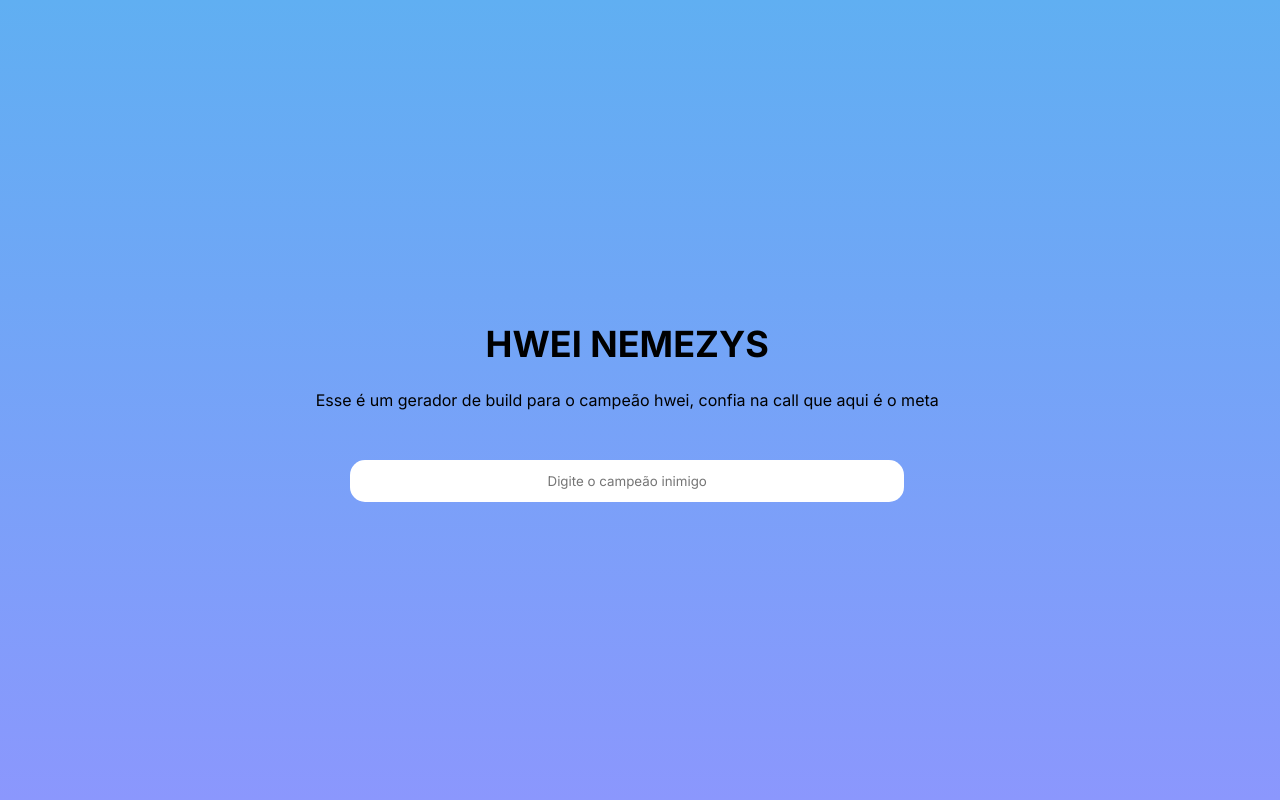
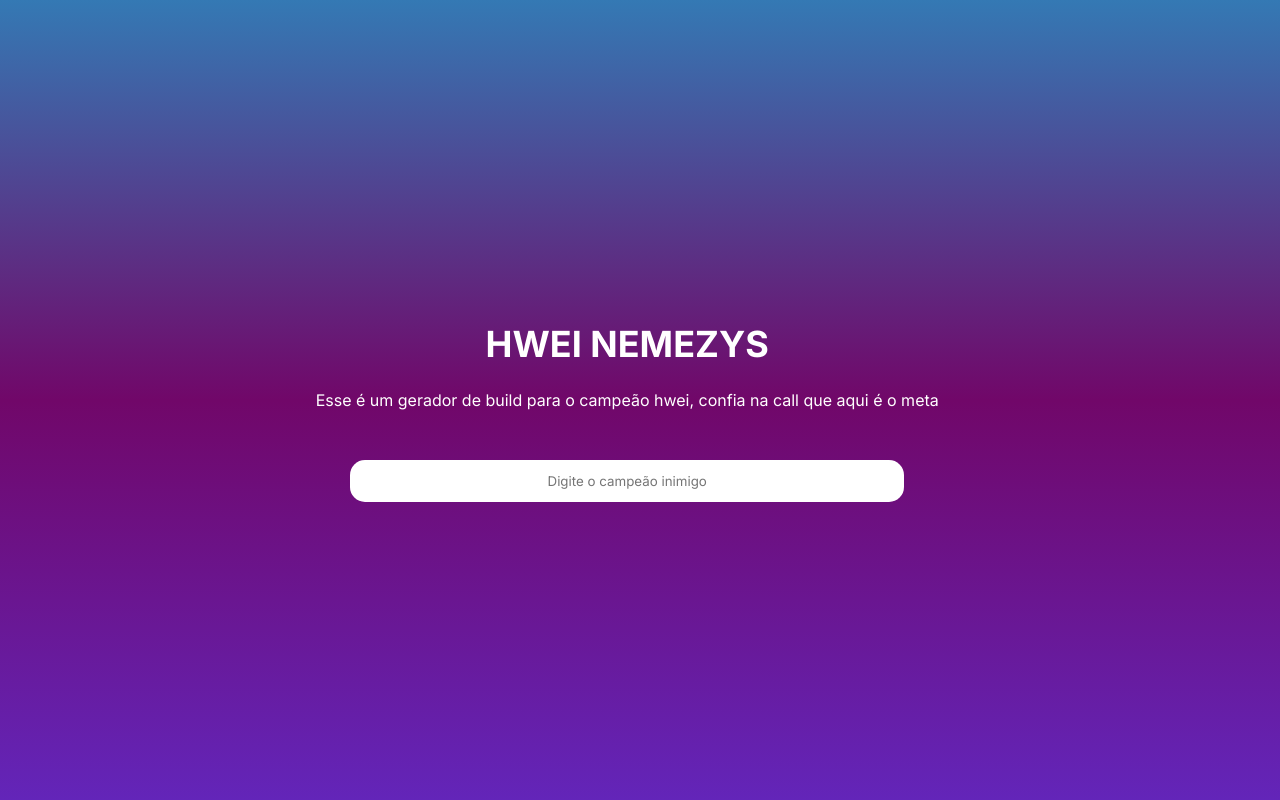
Before and after one commit to joaovictorcruz/perfect-hwei, a Python web app: template templates/index.html in a window 1280 px wide. Run offline with Jinja, Linux system fonts and the light colour scheme; the template is opened without the code that fills it, so the values that code supplies are empty.

Commit message:
Atualizando Layout

```diff
--- a/templates/index.html
+++ b/templates/index.html
@@ -17,5 +17,6 @@
     <div class="champion-selector">
         <input class="enter-text" type="text" id="champion" placeholder="Digite o campeão inimigo"/>
     </div>
+<script src="/main.js"></script>
 </body>
 </html>
--- a/templates/style.css
+++ b/templates/style.css
@@ -1,7 +1,9 @@
 body {
     background: linear-gradient(
-        rgb(96, 175, 242),
-          rgb(139, 151, 253)
+        to bottom,
+        rgb(52, 121, 180),
+        rgb(113, 7, 105),
+        #6325b9
     );
     display: flex;
     justify-content: center;
@@ -25,10 +27,12 @@
 .title {
     font-family: inherit;
     font-size: 36px;
+    color: white;
 }
 
-.span {
+span {
     font-family: inherit;
+    color: white;
 }
 
 .champion-selector{
```
Lines whose indentation alone changed are shown as unchanged.
